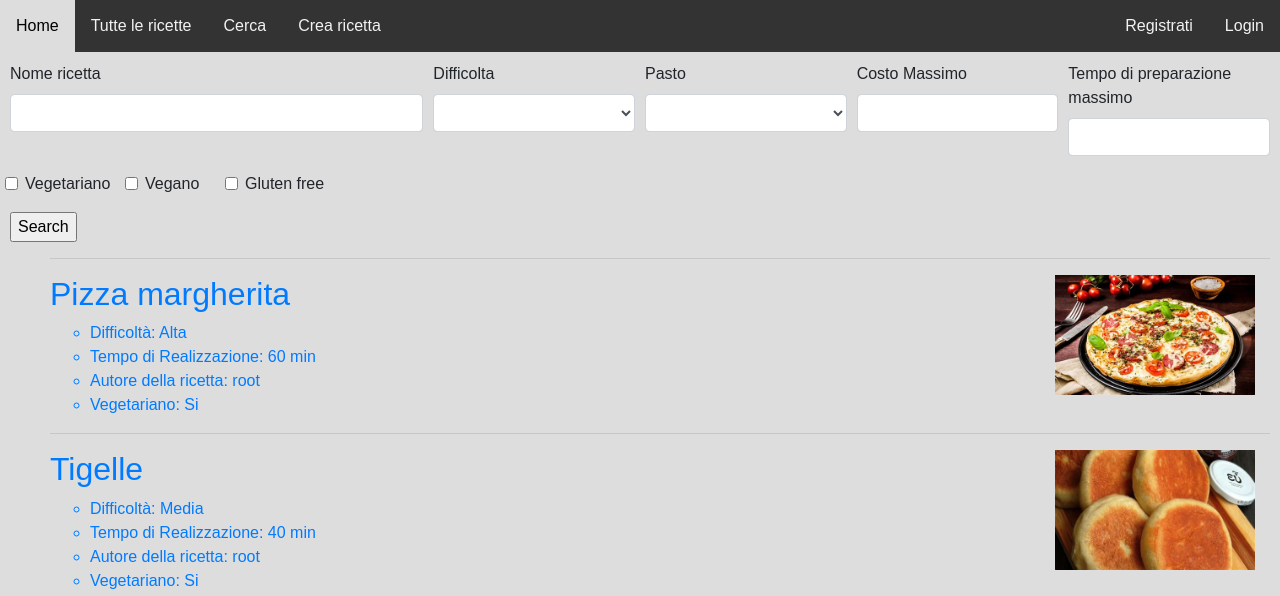
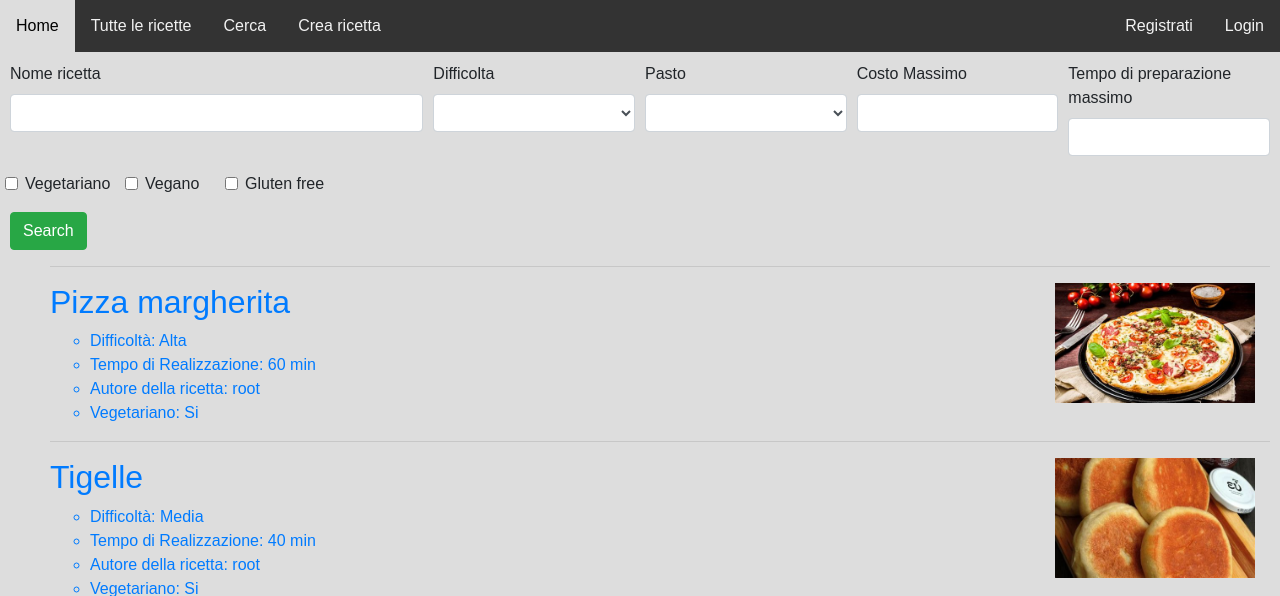
Before and after one commit to DavideSecco/RecipesWebSite, a Django app: page /search/ in a window 1280 px wide. Shown: the top 596 px of the page. Run offline with Django 4.2, Linux system fonts and the light colour scheme; data comes from the database, SQL or seed files in the repository; some libraries are stand-ins or nearby versions.

Commit message:
Ultimi fix

```diff
--- a/recipes/gestione/templates/gestione/search_advanced.html
+++ b/recipes/gestione/templates/gestione/search_advanced.html
@@ -36,6 +36,6 @@
                 {{ form.is_gluten_free|as_crispy_field }}
             </div>
         </div>
-        <input type="submit" value="Search" name='q'>
+        <input type="submit" class="btn btn-success" value="Search" name='q'>
     </form>
 {% endblock %}
```
